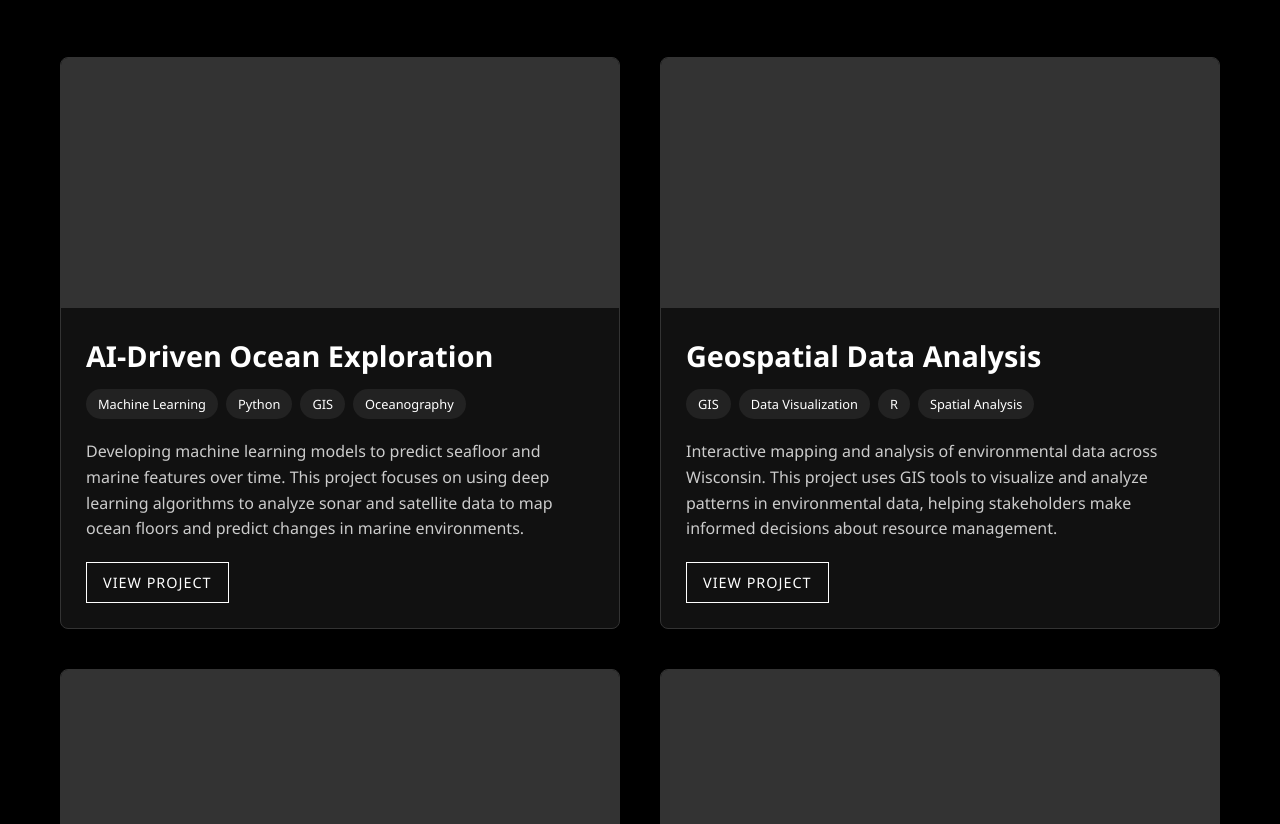
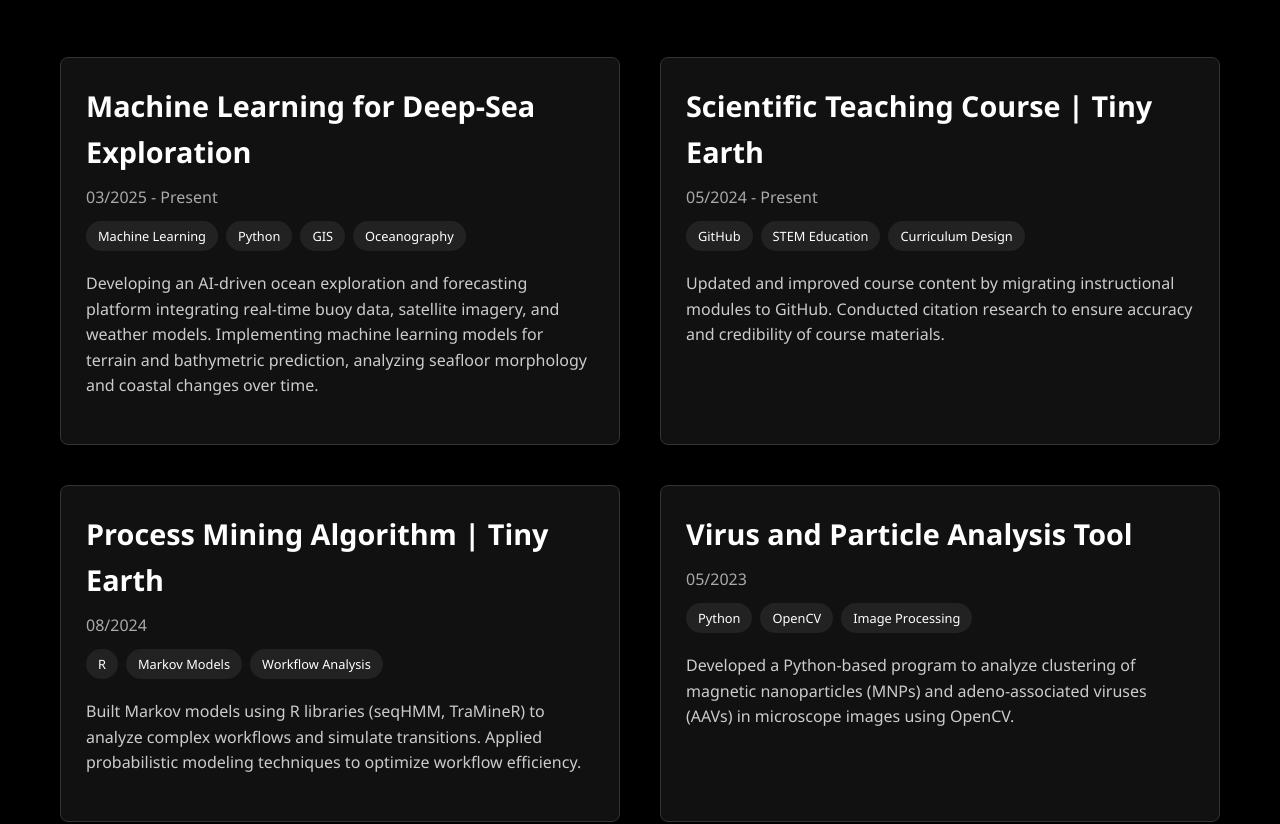
Before and after one commit to marzwick/Portfolio, a plain HTML site: page projects.html in a window 1280 px wide. Shown: the part 140-964 px from the top of the page. Drawn offline with Linux system fonts and the light colour scheme.

Commit message:
Update projects.html

```diff
--- a/projects.html
+++ b/projects.html
@@ -100,6 +100,13 @@
             margin-bottom: 10px;
         }
 
+        .project-date {
+            font-size: 1rem;
+            color: #aaaaaa;
+            margin-bottom: 10px;
+            display: block;
+        }
+
         .project-description {
             color: #cccccc;
             margin-bottom: 20px;
@@ -172,11 +179,12 @@
         </div>
 
         <div class="projects-grid">
-            <!-- Project 1 -->
+
+            <!-- Machine Learning for Deep-Sea Exploration -->
             <div class="project-tile">
-                <div class="project-image" style="background-image: url('/api/placeholder/600/400');"></div>
                 <div class="project-content">
-                    <h2 class="project-title">AI-Driven Ocean Exploration</h2>
+                    <h2 class="project-title">Machine Learning for Deep-Sea Exploration</h2>
+                    <span class="project-date">03/2025 - Present</span>
                     <div class="project-tags">
                         <span class="tag">Machine Learning</span>
                         <span class="tag">Python</span>
@@ -184,65 +192,59 @@
                         <span class="tag">Oceanography</span>
                     </div>
                     <p class="project-description">
-                        Developing machine learning models to predict seafloor and marine features over time. This project focuses on using deep learning algorithms to analyze sonar and satellite data to map ocean floors and predict changes in marine environments.
+                        Developing an AI-driven ocean exploration and forecasting platform integrating real-time buoy data, satellite imagery, and weather models. Implementing machine learning models for terrain and bathymetric prediction, analyzing seafloor morphology and coastal changes over time.
                     </p>
-                    <a href="#" class="project-link">View Project</a>
                 </div>
             </div>
 
-            <!-- Project 2 -->
+            <!-- Scientific Teaching Course | Tiny Earth -->
             <div class="project-tile">
-                <div class="project-image" style="background-image: url('/api/placeholder/600/400');"></div>
                 <div class="project-content">
-                    <h2 class="project-title">Geospatial Data Analysis</h2>
+                    <h2 class="project-title">Scientific Teaching Course | Tiny Earth</h2>
+                    <span class="project-date">05/2024 - Present</span>
                     <div class="project-tags">
-                        <span class="tag">GIS</span>
-                        <span class="tag">Data Visualization</span>
-                        <span class="tag">R</span>
-                        <span class="tag">Spatial Analysis</span>
+                        <span class="tag">GitHub</span>
+                        <span class="tag">STEM Education</span>
+                        <span class="tag">Curriculum Design</span>
                     </div>
                     <p class="project-description">
-                        Interactive mapping and analysis of environmental data across Wisconsin. This project uses GIS tools to visualize and analyze patterns in environmental data, helping stakeholders make informed decisions about resource management.
+                        Updated and improved course content by migrating instructional modules to GitHub. Conducted citation research to ensure accuracy and credibility of course materials.
                     </p>
-                    <a href="#" class="project-link">View Project</a>
                 </div>
             </div>
 
-            <!-- Project 3 -->
+            <!-- Process Mining Algorithm -->
             <div class="project-tile">
-                <div class="project-image" style="background-image: url('/api/placeholder/600/400');"></div>
                 <div class="project-content">
-                    <h2 class="project-title">Terrain Forecasting System</h2>
+                    <h2 class="project-title">Process Mining Algorithm | Tiny Earth</h2>
+                    <span class="project-date">08/2024</span>
                     <div class="project-tags">
-                        <span class="tag">Predictive Modeling</span>
-                        <span class="tag">Python</span>
-                        <span class="tag">Remote Sensing</span>
-                        <span class="tag">Climate Science</span>
+                        <span class="tag">R</span>
+                        <span class="tag">Markov Models</span>
+                        <span class="tag">Workflow Analysis</span>
                     </div>
                     <p class="project-description">
-                        Advanced predictive modeling system that forecasts terrain changes based on environmental factors. The system integrates climate data, geological information, and remote sensing imagery to predict landscape evolution over time.
+                        Built Markov models using R libraries (seqHMM, TraMineR) to analyze complex workflows and simulate transitions. Applied probabilistic modeling techniques to optimize workflow efficiency.
                     </p>
-                    <a href="#" class="project-link">View Project</a>
                 </div>
             </div>
 
-            <!-- Project 4 -->
+            <!-- Virus and Particle Analysis Tool -->
             <div class="project-tile">
-                <div class="project-image" style="background-image: url('/api/placeholder/600/400');"></div>
                 <div class="project-content">
-                    <h2 class="project-title">Scientific Database Enhancement</h2>
+                    <h2 class="project-title">Virus and Particle Analysis Tool</h2>
+                    <span class="project-date">05/2023</span>
                     <div class="project-tags">
-                        <span class="tag">Database Design</span>
-                        <span class="tag">Data Science</span>
-                        <span class="tag">SQL</span>
-                        <span class="tag">Research Tools</span>
+                        <span class="tag">Python</span>
+                        <span class="tag">OpenCV</span>
+                        <span class="tag">Image Processing</span>
                     </div>
                     <p class="project-description">
-                        Development of enhanced database systems for scientific research at Tiny Earth. This project focuses on improving data storage, retrieval, and analysis capabilities for microbiological research, making data more accessible to researchers.
+                        Developed a Python-based program to analyze clustering of magnetic nanoparticles (MNPs) and adeno-associated viruses (AAVs) in microscope images using OpenCV.
                     </p>
-                    <a href="#" class="project-link">View Project</a>
                 </div>
             </div>
+
         </div>
     </div>
 </body>
```
